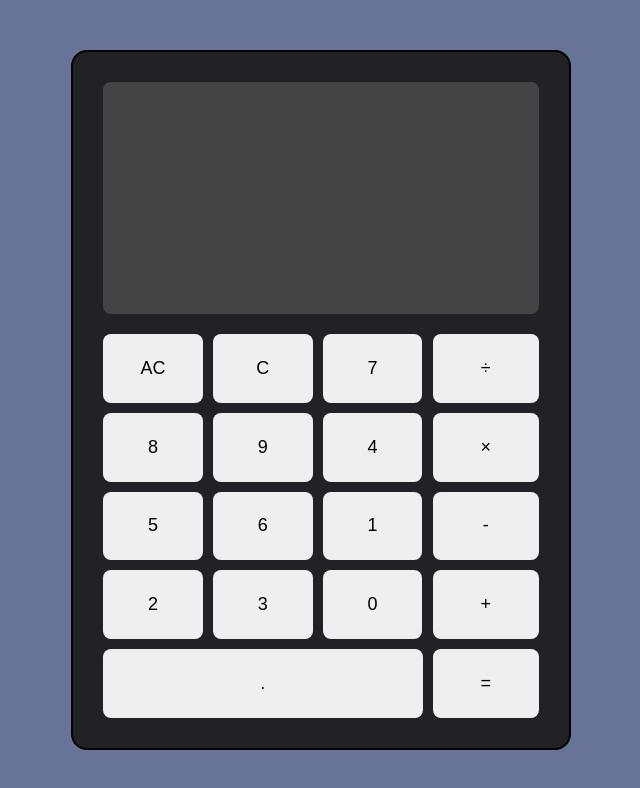
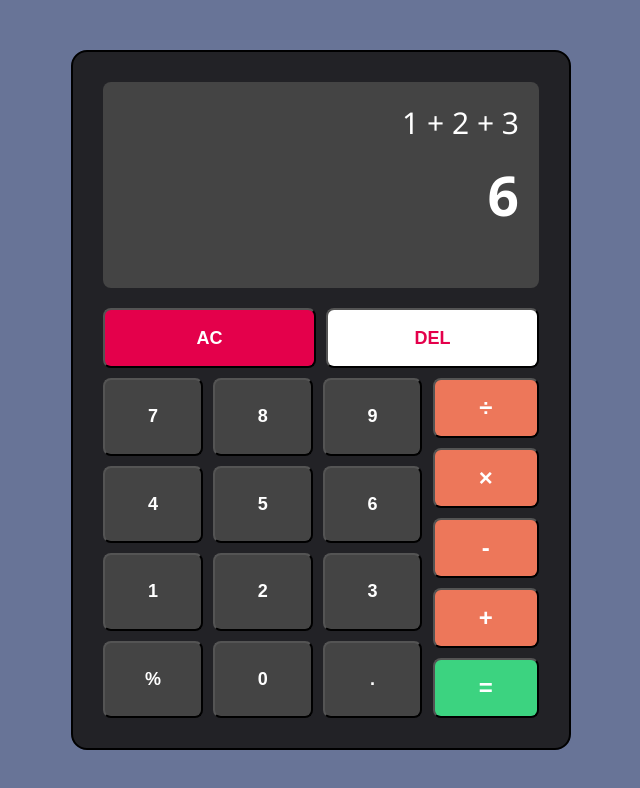
Before and after one commit to farrellh117/calculator, a plain HTML site: page index.html in a window 1280 px wide. Shown: the whole page, without its empty margins (319-959 px from the left). Drawn offline with Linux system fonts and the light colour scheme.

Commit message:
Update tampilan calculator

```diff
--- a/index.html
+++ b/index.html
@@ -10,17 +10,20 @@
     <div class="calc-container">
         <div class="display">
             <div id="operation-display">
-
+                1 + 2 + 3
             </div>
             <div id="result-display">
-
+                6
             </div>
         </div>
 
         <div class="numpad">
+            <div class="clear-container">
+                <button id="clear">AC</button>
+                <button id="delete">DEL</button>
+            </div>
+            <div class="bottom-numpad">
                 <div class="number-container">
-                <button id="clear">AC</button>
-                <button id="delete">C</button>
                     <button class="number">7</button>
                     <button class="number">8</button>
                     <button class="number">9</button>
@@ -30,10 +33,10 @@
                     <button class="number">1</button>
                     <button class="number">2</button>
                     <button class="number">3</button>
+                    <button id="percent">%</button>
                     <button class="number">0</button>
                     <button class="number">.</button>
                 </div>
-
                 <div class="operator-container">
                     <button class="operator" id="divide">÷</button>
                     <button class="operator" id="times">×</button>
@@ -43,5 +46,6 @@
                 </div>
             </div>
         </div>
+    </div>
 </body>
 </html>
--- a/style.css
+++ b/style.css
@@ -17,8 +17,8 @@ body {
     border-radius: 16px;
     display: flex;
     flex-direction: column;
+    justify-content: space-between;
     align-items: center;
-    justify-content: space-between;
     width: 500px;
     height: 700px;
     padding: 30px;
@@ -38,13 +38,60 @@ body {
     padding: 20px;
 }
 
+#operation-display {
+    flex: 1;
+    width: 100%;
+    color: #FFFFFF;
+    font-size: 30px;
+    text-align: right;
+}
+
+#result-display {
+    flex: 2;
+    width: 100%;
+    color: #FFFFFF;
+    font-size: 55px;
+    text-align: right;
+    font-weight: bold;
+}
+
 .numpad {
     display: flex;
-    justify-content: space-between;
-    align-items: stretch;
+    flex-direction: column;
     gap: 10px;
     flex: 2;
     width: 100%;
+}
+
+.clear-container {
+    display: flex;
+    gap: 10px;
+    width: 100%;
+}
+
+.clear-container button {
+    flex: 1;
+    min-height: 60px;
+    border-radius: 8px;
+    font-size: 18px;
+    font-weight: bold;
+    cursor: pointer;
+}
+
+#clear {
+    background: #E4004B;
+    color: #FFFFFF;
+}
+
+#delete {
+    background: #FFFFFF;
+    color: #E4004B;
+}
+
+.bottom-numpad {
+    flex: 1;
+    display: flex;
+    gap: 10px;
 }
 
 .number-container {
@@ -57,11 +104,14 @@ body {
 .number-container button {
     flex: 1 1 calc(33.333% - 10px);
     min-height: 60px;
-    border: none;
+    background: #444444;
+    color: #FFFFFF;
     border-radius: 8px;
     font-size: 18px;
+    font-weight: bold;
     cursor: pointer;
 }
+
 .operator-container {
     flex: 1;
     display: flex;
@@ -72,8 +122,19 @@ body {
 .operator-container button {
     flex: 1;
     min-height: 60px;
-    border: none;
     border-radius: 8px;
-    font-size: 18px;
+    font-size: 24px;
+    font-weight: bold;
     cursor: pointer;
 }
+
+.operator {
+    background: #ED775A;
+    color: #FFFFFF;
+}
+
+#equal {
+    background-color: #3cd380;
+    color: #FFFFFF;
+    font-weight: bolder;
+}
```
Lines whose indentation alone changed are shown as unchanged.
